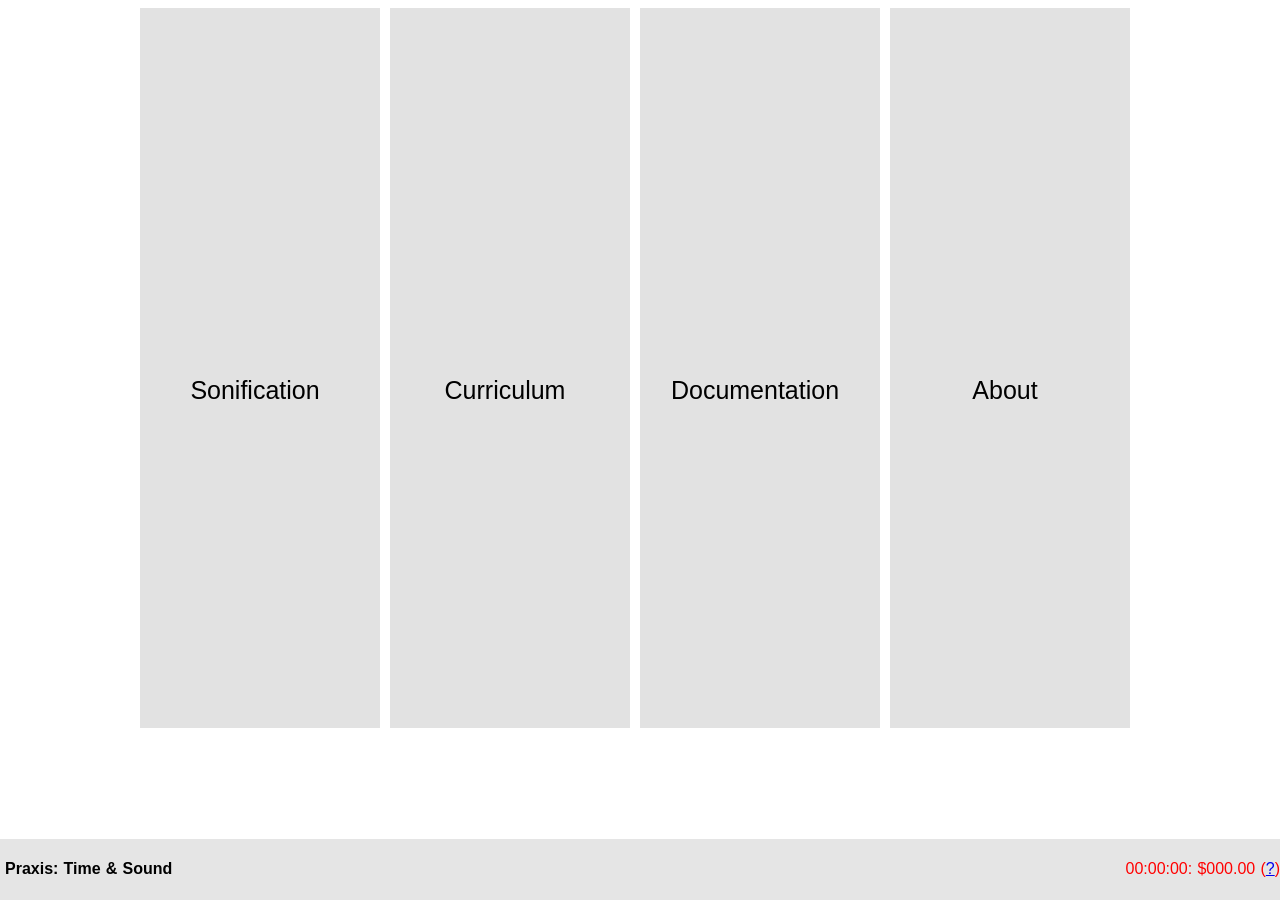
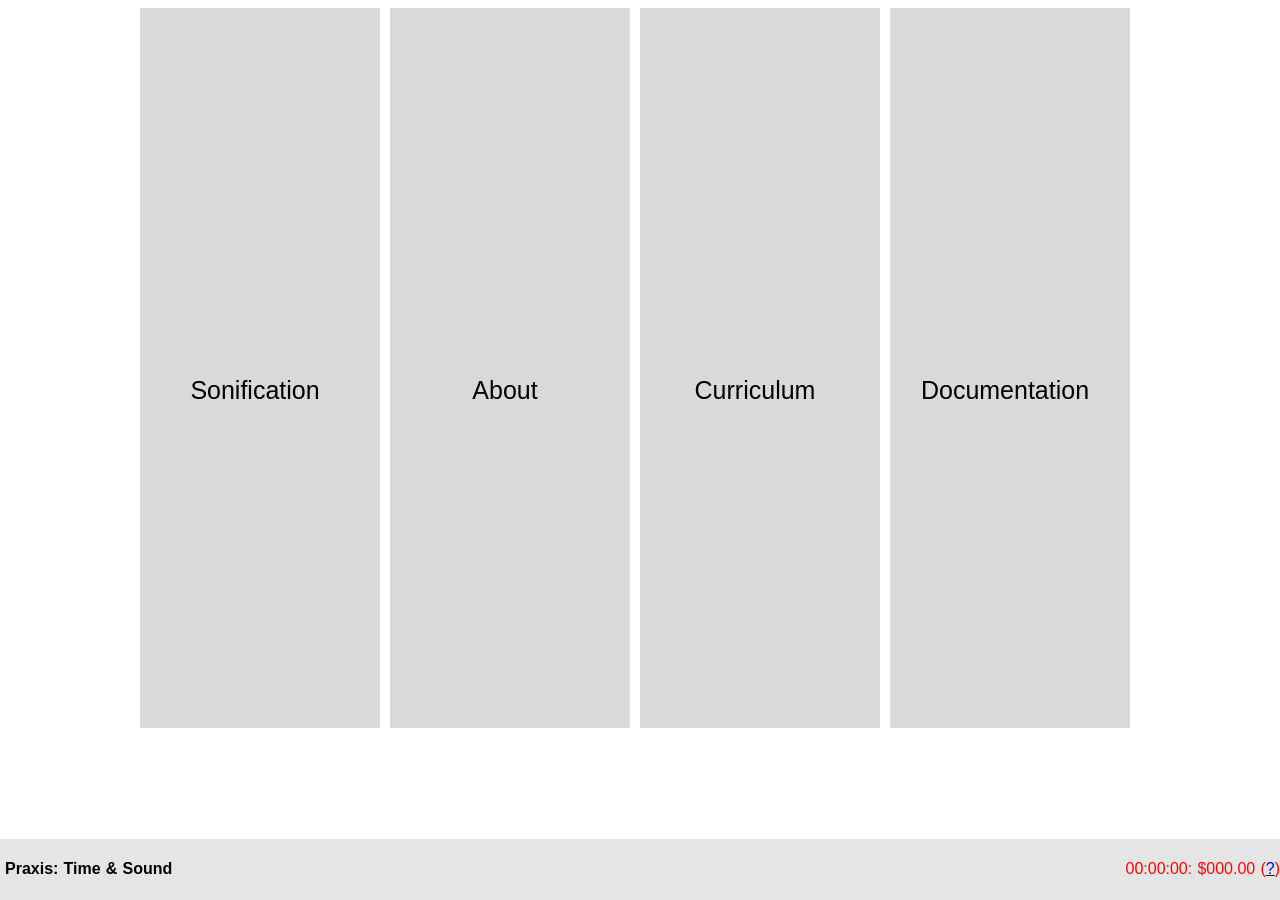
Before and after one commit to scholarslab/clockwork, a Jekyll site: the page built from index.html, in a window 1280 px wide. Built offline with Jekyll 4.4.1, drawn with Linux system fonts in a browser that asks for light colours; some web fonts are replaced.

Commit message:
continuing to mess around with style

```diff
--- a/_layouts/default.html
+++ b/_layouts/default.html
@@ -25,9 +25,9 @@
     <nav>
       <ul class="{{page.title}}">
         <li class="sonification"><a href="/sonification/"> Sonification </a></li>
+        <li class="about"><a href="/about/"> About </a></li>
         <li class="curriculum"><a href="/curriculum/"> Curriculum </a></li>
         <li class="documentation"><a href="/bikeshed-doc/questions-towards-humanities-data/" target="_blank"> Documentation </a></li>
-        <li class="about"><a href="/about/"> About </a></li>
       </ul>
     </nav>
     <main id="main" role="main">
--- a/css/main.css
+++ b/css/main.css
@@ -36,7 +36,6 @@ h2 {
   height: inherit;
   overflow: inherit;
   width: auto;
-  background-color: transparent;
   margin-left: auto;
   margin-right: auto;
   max-width: 1000px;
@@ -65,6 +64,7 @@ h2 {
 
 nav li a{
   display: block;
+  color: #000;
   padding: 10px 20px 10px 10px;
   text-decoration: none;
 }
@@ -76,9 +76,9 @@ nav li a{
   font-size: 25px;
   text-align: center;
   text-decoration: none;
-  background: rgba(0, 0, 1, 0.115);
   height: 80vh;
   max-height: 800px;
+  background-color: rgba(0, 0, 0, 0.15);
 }
 
 nav li a:active {
```
